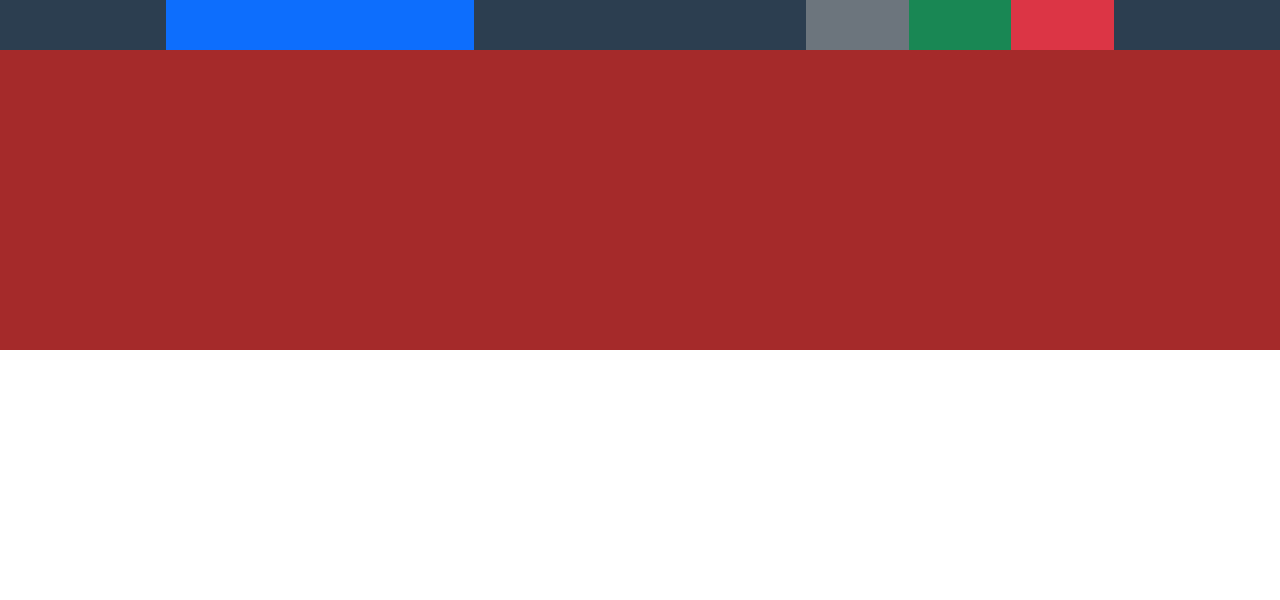
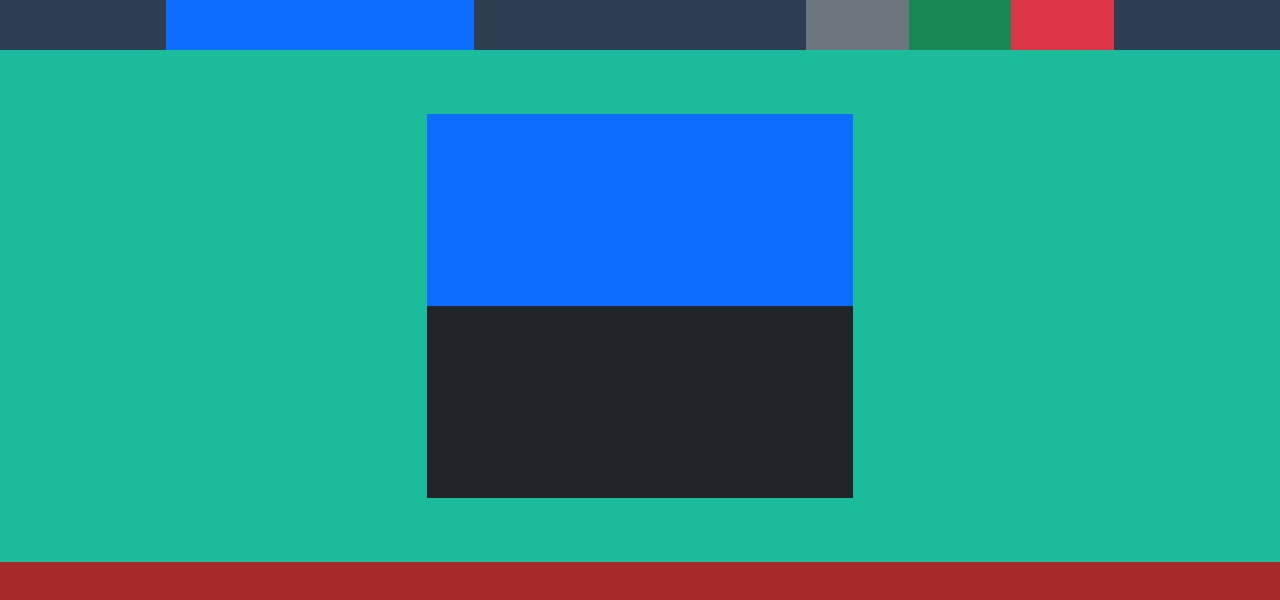
Before and after one commit to rota99C/html-css-bootstrap-freelancer, a plain HTML site: page INDEX.HTML in a window 1280 px wide. Drawn offline with nearby package versions, Linux system fonts and the light colour scheme.

Commit message:
slideshow completo

```diff
--- a/CSS/STYLE.CSS
+++ b/CSS/STYLE.CSS
@@ -14,5 +14,9 @@
 .row{
     background-color: brown;
     height: 50px;
+}
 
+#slideshow {
+    height: 512px;
+    background-color: rgb(26, 188, 156);
 }
--- a/INDEX.HTML
+++ b/INDEX.HTML
@@ -21,12 +21,14 @@
                     <div class="col h-100 bg-danger"></div>
                 </div>
             </div>
-
-
-
+        </div>
+        <div class="row d-flex justify-content-center align-items-center" id="slideshow">
+            <div class="h-75 col-4 bg-dark">
+                <div class="row h-50 bg-primary"></div>
+                <div class="row h-50 bg-transparent"></div>
+            </div>
 
         </div>
-        <div class="row"></div>
         <div class="row"></div>
         <div class="row"></div>
         <div class="row"></div>
```
